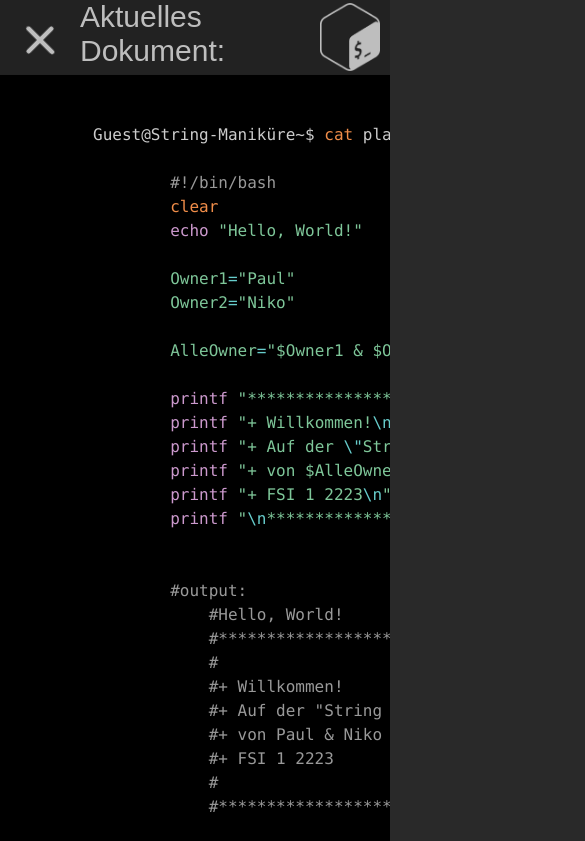
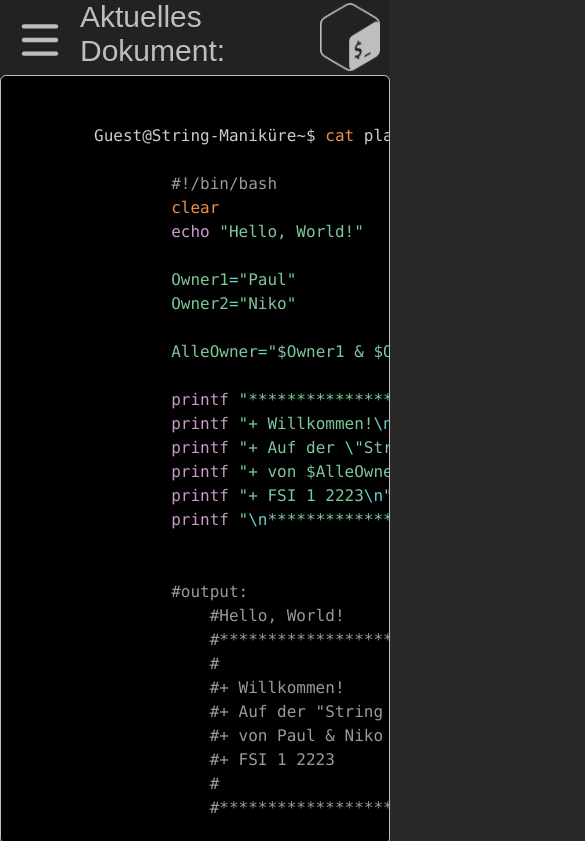
Before and after one commit to Ratchet205/BashWebExplanatory, a website: page public/index.html in a window 390 px wide. Both pictures are taken after a click on the icon 40 px from the left and 40 px from the top of the page. Shown: the top 841 px of the page, 585 px wide, since content can reach past the window. Drawn offline with Linux system fonts and the light colour scheme.

Commit message:
added div animation
2 sizes, needs fixing :(

```diff
--- a/public/css/index.css
+++ b/public/css/index.css
@@ -26,35 +26,36 @@ body {
     grid-template-columns:  250px calc(100% - 250px);
     grid-template-rows: 75px calc(100% - 75px);
     justify-content: space-between;
+    grid-template-areas:
+    "page-header page-header"
+    "page-content page-content";
 }
 
 @media screen and (min-width:1000px) { /*PC*/
-    body {
-        grid-template-areas:
-        "page-header page-header"
-        "nav page-content";
+
+    #page-content {
+        margin-left: 250px;
     }
 
-    #page-content {
-        grid-area: page-content;
-        border-radius: 6px;
-        border: 1px solid #bebebe;
+    nav {
+        width: 250px;
     }
 
-    #page-content iframe {
-        border-radius: 6px;
-    }
-
+/*
     .full-burger {
         display: none;
     }
+*/
 }
 
 @media screen and (max-width:999px) { /*Mobile*/
-    body {
-        grid-template-areas:
-        "page-header page-header"
-        "page-content page-content";
+
+    #page-content {
+        margin-left: 0px;
+    }
+
+    nav {
+        width:0px;
     }
 
     .full-burger {
@@ -77,7 +78,16 @@ body {
 
 
 
+#page-content {
+    grid-area: page-content;
+    border-radius: 6px;
+    border: 1px solid #bebebe;
+    transition: margin-left .5s;
+}
 
+#page-content iframe {
+    border-radius: 6px;
+}
 
 iframe {
     overflow: auto;
@@ -94,16 +104,16 @@ iframe {
     border-bottom: 1px solid #212121;
 }
 
-#burger-button {
+#burger-area {
     grid-area: burger-button;
     background-color: #222222;
     align-items: center;
     justify-content: center;
+    width: 80px;
+    height: 80px;
 }
 
 .full-burger {
-    width: 80px;
-    height: 80px;
     cursor: pointer;
     -webkit-tap-highlight-color: transparent;
     transition: transform 400ms;
@@ -179,15 +189,11 @@ iframe {
     width: 60px;
 }
 
-#page-content {
-    grid-area: page-content;
-}
-
 nav {
     /*border: solid black 1px;*/
-    grid-area: nav;
+    grid-area: page-content;
     background-color: #292929;
-    width: 250px;
+    transition: 0.5s;
 }
 
 nav ul {
@@ -216,6 +222,7 @@ nav ul li:hover {
 nav ul li span {
     overflow: hidden;
     font-size: 20px;
+    transition: 0.3s;
 }
 
 #title {
--- a/public/index.html
+++ b/public/index.html
@@ -9,15 +9,14 @@
     <title>String Maniküre</title>
 </head>
 <body>
-
     <div id="page-header">
-        <div id="burger-button">
-            <svg class="full-burger" viewBox="0 0 100 100" width="80" onclick="this.classList.toggle('active')">
+        <nav id="burger-area">
+            <svg class="full-burger active" viewBox="0 0 100 100" width="80" onclick="interactNav(this)">
                 <path class="burger-part" id="burger-top" d="m 30,33 h 40 c 3.722839,0 7.5,3.126468 7.5,8.578427 0,5.451959 -2.727029,8.421573 -7.5,8.421573 h -20" />
                 <path class="burger-part" id="burger-middle" d="m 30,50 h 40" />
                 <path class="burger-part" id="burger-bottom" d="m 70,67 h -40 c 0,0 -7.5,-0.802118 -7.5,-8.365747 0,-7.563629 7.5,-8.634253 7.5,-8.634253 h 20" />
             </svg>
-        </div>
+        </nav>
         <div id="icon">
             <img src="img/Bash_Logo_white_icon_only.svg.png" alt="BashIcon" title="Home" onclick="changeIframeSource('html/home.html','Home')" style="position: absolute;">
             <span style="display: none;" id="Home">Home</span>
@@ -31,7 +30,7 @@
                 </div>
             </div>
     </div>
-    <nav>
+    <nav id="nav">
         <ul>
             <li onclick="changeIframeSource('html/split.html','Split')" id="Split">
                 <span>Split</span>
--- a/public/js/index.js
+++ b/public/js/index.js
@@ -22,3 +22,28 @@ function changeIframeSource(url, self) {
         }
     });
 }
+
+function interactNav(burgerButton) {
+    var isActive = burgerButton.classList.contains('active');
+
+    burgerButton.classList.toggle('active');
+
+    if(document.body.clientWidth > 600){
+        if(!isActive){
+            document.getElementById("nav").style.width = "250px";
+            document.getElementById("page-content").style.marginLeft = "250px";
+        } else {
+            document.getElementById("nav").style.width = "0px";
+            document.getElementById("page-content").style.marginLeft = "0px";
+        }
+    } else {
+        if(!isActive){
+            document.getElementById("nav").style.width = "100%";
+            document.getElementById("page-content").style.marginLeft = "100%";
+        } else {
+            document.getElementById("nav").style.width = "0px";
+            document.getElementById("page-content").style.marginLeft = "0px";
+        }
+    }
+
+}
```
